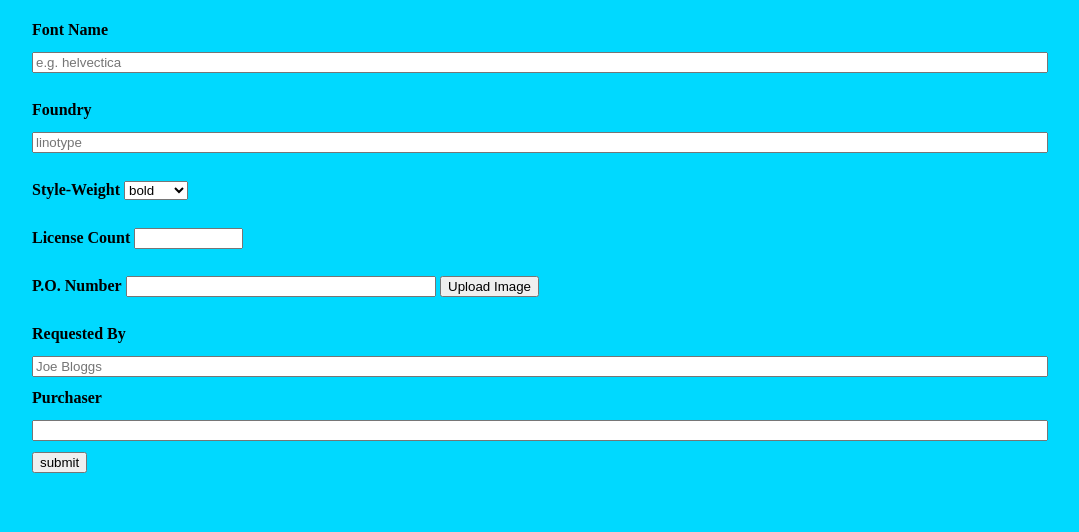
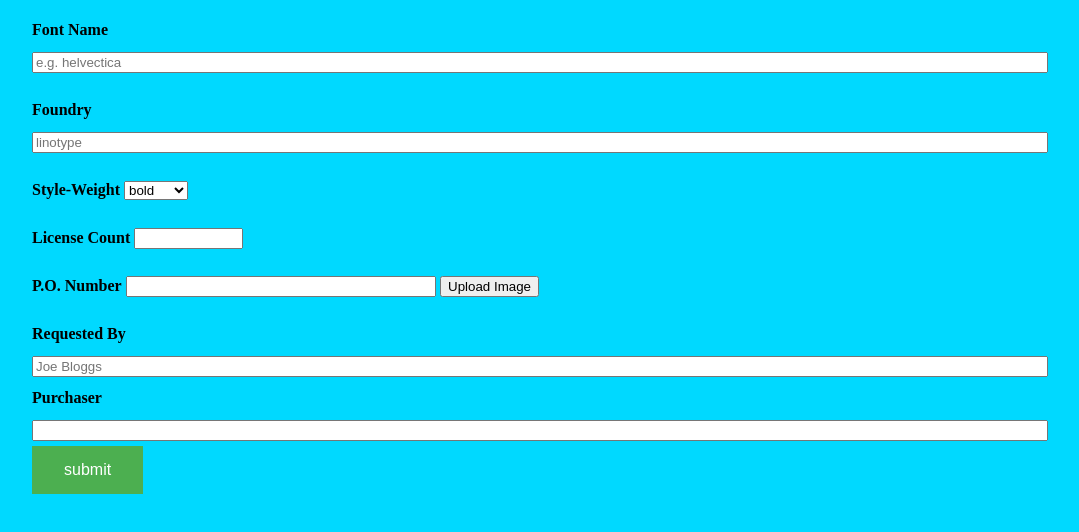
Before and after one commit to Lynnora/myfirstproject, a website: page new.html in a window 1280 px wide. Shown: the part 388-920 px from the top of the page, without its empty margins (104-1183 px from the left). Drawn offline with Linux system fonts and the light colour scheme.

Commit message:
styled submit button

```diff
--- a/new.html
+++ b/new.html
@@ -46,7 +46,7 @@
 <label for="purchaser" class="label">Purchaser</label>
 <input type="text" id="purchaser" name="purchaser" value="" style="width:100%;">
 
-<button name="submit" type="submit">
+<button class="button" name="submit" type="submit">
   submit
   </button>
 
--- a/style.css
+++ b/style.css
@@ -11,3 +11,12 @@ body {
 .label {
   font-weight: bold;
 }
+
+.button {background-color: #4CAF50; /* Green */
+    border: none;
+    color: white;
+    padding: 15px 32px;
+    text-align: center;
+    text-decoration: none;
+    display: inline-block;
+    font-size: 16px;}
```
